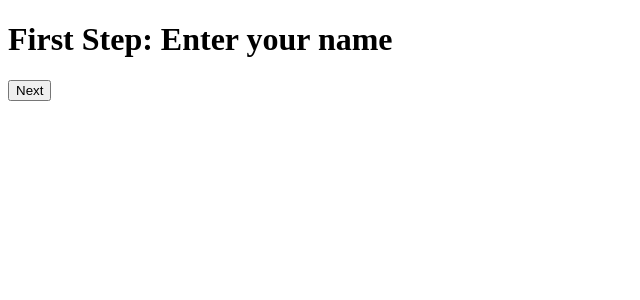
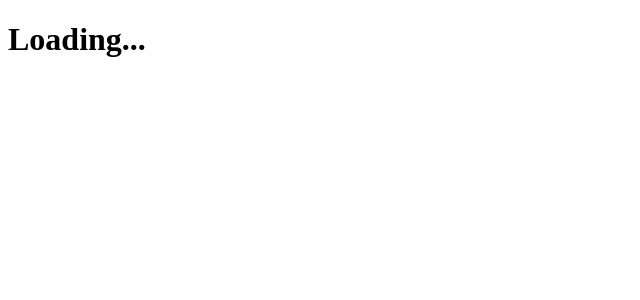
Before and after one commit to MihirVir/react-design-patterns, a React (Vite) app: page / in a window 1280 px wide. Shown: the top 300 px of the page, without its empty margins (0-640 px from the left). Built offline with nearby package versions, Linux system fonts and the light colour scheme.

Commit message:
checking props with HOC

```diff
--- a/src/App.jsx
+++ b/src/App.jsx
@@ -66,7 +66,8 @@ function App() {
  </ResourceLoader> */}
   return (
     <>
-      <DataSourceRenderProps getData={() => getDataFromServer("http://localhost:9090/user/2")} render = {(resource) => <UserInfo user = {resource}/>}>
+      <DataSourceRenderProps getData={() => getDataFromServer("http://localhost:9090/user/2")}
+        render = {(resource) => <UserInfo user = {resource}/>}>
       </DataSourceRenderProps>
       <DataSource getData={() => getDataFromLocalStorage("token")} resourceName={"msg"}>
         <Message />
--- a/src/ControlledModalApp.jsx
+++ b/src/ControlledModalApp.jsx
@@ -9,7 +9,9 @@ export const ControlledModalApp = () => {
                 <h4>Hello World</h4>
             </ControlledModal>
 
-            <button onClick = {() => setShouldDisplay(!shouldDisplay)} >{ shouldDisplay ? "Hide Modal" : "Display Modal"}</button>
+            <button onClick = {() => setShouldDisplay(!shouldDisplay)} >
+              { shouldDisplay ? "Hide Modal" : "Display Modal"}
+            </button>
 
         </>
     )
--- /dev/null
+++ b/src/HOCApp.jsx
@@ -0,0 +1,12 @@
+import {logProps} from "./components/HighOrderComponents/log-props.jsx";
+import { HOCUserInfo } from "./components/HighOrderComponents/user-info.jsx"
+
+const UserInfoWrapper = logProps(HOCUserInfo);
+
+export const HOCApp = () => {
+    return (
+      <>
+         <UserInfoWrapper name = {"Mihir"} b = "I am B a string"/>
+      </>
+    );
+};
--- /dev/null
+++ b/src/components/HighOrderComponents/log-props.jsx
@@ -0,0 +1,9 @@
+// HOC starts with lowercase
+export const logProps = (Component) => {
+    // These props are coming as args of the param component
+    // which we are passing to the component
+    return (props) => {
+        console.log(props);
+        return <Component {...props} />
+    };
+};
--- /dev/null
+++ b/src/components/HighOrderComponents/user-info.jsx
@@ -0,0 +1,17 @@
+export const HOCUserInfo = ({ user }) => {
+    const { name, age, country, books } = user || {};
+
+    return user ? (
+        <>
+            <h2>Name: {name}</h2>
+            <p>Age: {age} </p>
+            <p>Country: {country}</p>
+            <h4>Books</h4>
+            {books.map((book) => <p key = {book}>{book}</p>)}
+        </>
+    ) : (
+        <>
+            <h1>Loading...</h1>
+        </>
+    );
+};
--- a/src/main.jsx
+++ b/src/main.jsx
@@ -6,10 +6,11 @@ import { UncontrolledApp } from './UncontrolledApp.jsx'
 import { ControlledModalApp } from './ControlledModalApp.jsx'
 import { UncontrolledFlowApp } from './UntrolledFlowApp.jsx'
 import { ControlledFlowApp } from './ControlledFlowApp.jsx'
+import { HOCApp } from './HOCApp.jsx'
 
 ReactDOM.createRoot(document.getElementById('root')).render(
   <React.StrictMode>
     {/* <App /> */}
-    <ControlledFlowApp />
+    <HOCApp />
   </React.StrictMode>,
 )
```
